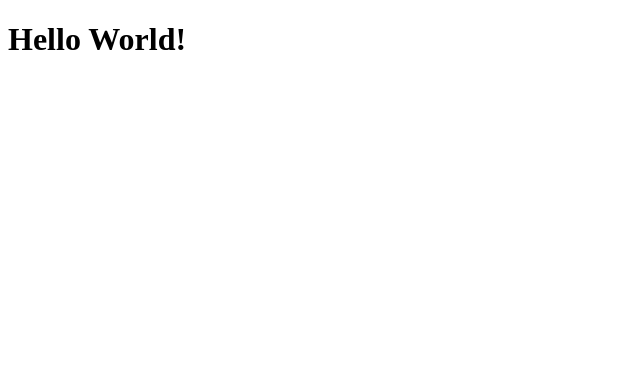
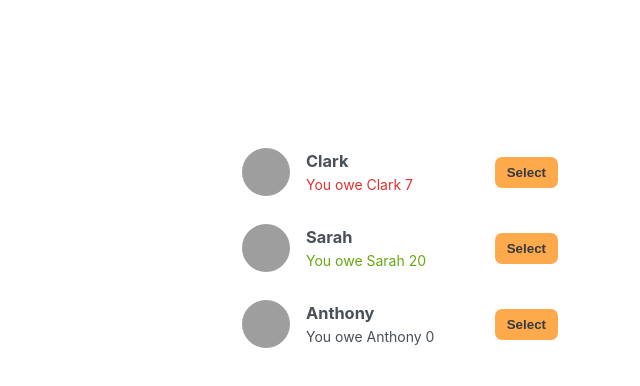
Before and after one commit to ali27-dev/ultimate-react-course-main, a React (Create React App) app in the folder 06-eat-n-split/eat-n-split-project/: page / in a window 1280 px wide. Shown: the top 386 px of the page, without its empty margins (0-640 px from the left). Built offline with nearby package versions, Linux system fonts and the light colour scheme; grey boxes are pictures that could not be loaded.

Commit message:
The First friendlist component is complelete.

```diff
--- a/06-eat-n-split/eat-n-split-project/public/index.html
+++ b/06-eat-n-split/eat-n-split-project/public/index.html
@@ -13,7 +13,7 @@
 
     <link rel="manifest" href="%PUBLIC_URL%/manifest.json" />
 
-    <title>React App</title>
+    <title>Eat-'N-Split</title>
   </head>
   <body>
     <noscript>You need to enable JavaScript to run this app.</noscript>
--- a/06-eat-n-split/eat-n-split-project/src/App.js
+++ b/06-eat-n-split/eat-n-split-project/src/App.js
@@ -1,9 +1,74 @@
+const initialFriends = [
+  {
+    id: 118836,
+    name: "Clark",
+    image: "https://i.pravatar.cc/48?u=118836",
+    balance: -7,
+  },
+  {
+    id: 933372,
+    name: "Sarah",
+    image: "https://i.pravatar.cc/48?u=933372",
+    balance: 20,
+  },
+  {
+    id: 499476,
+    name: "Anthony",
+    image: "https://i.pravatar.cc/48?u=499476",
+    balance: 0,
+  },
+];
+
 function App() {
   return (
-    <div className="App">
-      <h1>Hello World!</h1>
+    <div className="app">
+      <div className="sidebar">
+        <FriendList />
+      </div>
     </div>
   );
 }
 
 export default App;
+
+function FriendList() {
+  const friends = initialFriends;
+  return (
+    <ul>
+      {friends.map((friend) => (
+        <Friend friend={friend} />
+      ))}
+    </ul>
+  );
+}
+
+function Friend({ friend }) {
+  return (
+    <li>
+      <img src={friend.image} alt={friend.id} />
+      <h3>{friend.name}</h3>
+      <p>
+        {friend.balance < 0 && (
+          <p className="red">
+            You owe {friend.name} {Math.abs(friend.balance)}
+          </p>
+        )}
+      </p>
+      <p>
+        {friend.balance > 0 && (
+          <p className="green">
+            You owe {friend.name} {Math.abs(friend.balance)}
+          </p>
+        )}
+      </p>
+      <p>
+        {friend.balance === 0 && (
+          <p>
+            You owe {friend.name} {Math.abs(friend.balance)}
+          </p>
+        )}
+      </p>
+      <button className="button">Select</button>
+    </li>
+  );
+}
--- a/06-eat-n-split/eat-n-split-project/src/index.js
+++ b/06-eat-n-split/eat-n-split-project/src/index.js
@@ -1,5 +1,6 @@
 import React from "react";
 import ReactDOM from "react-dom/client";
+import "./styles.css";
 import App from "./App";
 
 const root = ReactDOM.createRoot(document.getElementById("root"));
--- /dev/null
+++ b/06-eat-n-split/eat-n-split-project/src/styles.css
@@ -0,0 +1,169 @@
+:root {
+  --color-lightest: #fff4e6;
+  --color-light: #ffe8cc;
+  --color-medium: #ffa94d;
+  --color-dark: #ff922b;
+}
+
+* {
+  margin: 0;
+  padding: 0;
+  box-sizing: border-box;
+}
+
+html {
+  font-size: 62.5%;
+  font-family: -apple-system, BlinkMacSystemFont, "Segoe UI", Roboto, Oxygen,
+    Ubuntu, Cantarell, "Open Sans", "Helvetica Neue", sans-serif;
+}
+
+body {
+  height: 100vh;
+  color: #495057;
+  display: flex;
+  align-items: center;
+  justify-content: center;
+}
+
+.app {
+  min-height: 66vh;
+  display: grid;
+  grid-template-columns: 34rem 44rem;
+  column-gap: 4rem;
+  align-items: start;
+}
+
+.button {
+  background-color: var(--color-medium);
+  color: #343a40;
+  padding: 0.8rem 1.2rem;
+  border: none;
+  border-radius: 7px;
+  font-weight: bold;
+  cursor: pointer;
+  transition: 0.3s;
+}
+
+.button:hover {
+  background-color: var(--color-dark);
+}
+
+.sidebar ul {
+  list-style: none;
+  display: flex;
+  flex-direction: column;
+  gap: 0.4rem;
+  font-size: 1.4rem;
+  margin-bottom: 2rem;
+}
+
+.sidebar li {
+  display: grid;
+  grid-template-columns: 4.8rem 1fr auto;
+  align-items: center;
+  column-gap: 1.6rem;
+
+  padding: 1.2rem;
+  border-radius: 7px;
+  transition: 0.5s;
+}
+
+.selected,
+.sidebar li:hover {
+  background-color: var(--color-lightest);
+}
+
+.sidebar li img {
+  border-radius: 50%;
+  width: 100%;
+  grid-row: span 2;
+}
+
+.sidebar li h3 {
+  grid-row: 1;
+  grid-column: 2;
+}
+
+.sidebar li p {
+  grid-row: 2;
+  grid-column: 2;
+}
+
+.sidebar li .button {
+  grid-row: span 2;
+  grid-column: 3;
+}
+
+.sidebar > .button {
+  float: right;
+  margin-right: 1.2rem;
+}
+
+.green {
+  color: #66a80f;
+}
+
+.red {
+  color: #e03131;
+}
+
+form {
+  font-size: 1.6rem;
+  display: grid;
+  align-items: center;
+  gap: 1.2rem;
+
+  background-color: var(--color-lightest);
+  border-radius: 7px;
+}
+
+.form-add-friend {
+  grid-template-columns: 1fr 1.5fr;
+  margin-bottom: 1.6rem;
+  padding: 1.2rem;
+}
+.form-split-bill {
+  grid-template-columns: 1fr 12rem;
+  padding: 3.2rem 4rem;
+}
+
+label {
+  font-weight: 500;
+}
+
+label::first-letter {
+  display: inline-block;
+  margin-right: 4px;
+  font-size: 1.8rem;
+}
+
+input,
+select {
+  font-family: inherit;
+  color: inherit;
+  font-size: 1.5rem;
+  padding: 0.7rem;
+  text-align: center;
+  border: 1px solid var(--color-light);
+  border-radius: 4px;
+  transition: 0.3s;
+}
+
+input:focus,
+select:focus {
+  outline: none;
+  border: 1px solid var(--color-dark);
+}
+
+form .button {
+  margin-top: 0.6rem;
+  grid-column: 2;
+}
+
+form h2 {
+  grid-column: 1 / -1;
+  font-size: 2.2rem;
+  text-transform: uppercase;
+  letter-spacing: -0.5px;
+  margin-bottom: 1.6rem;
+}
```
Also changed, not shown: 1 other file (tests, documents, lock files or other folders).
